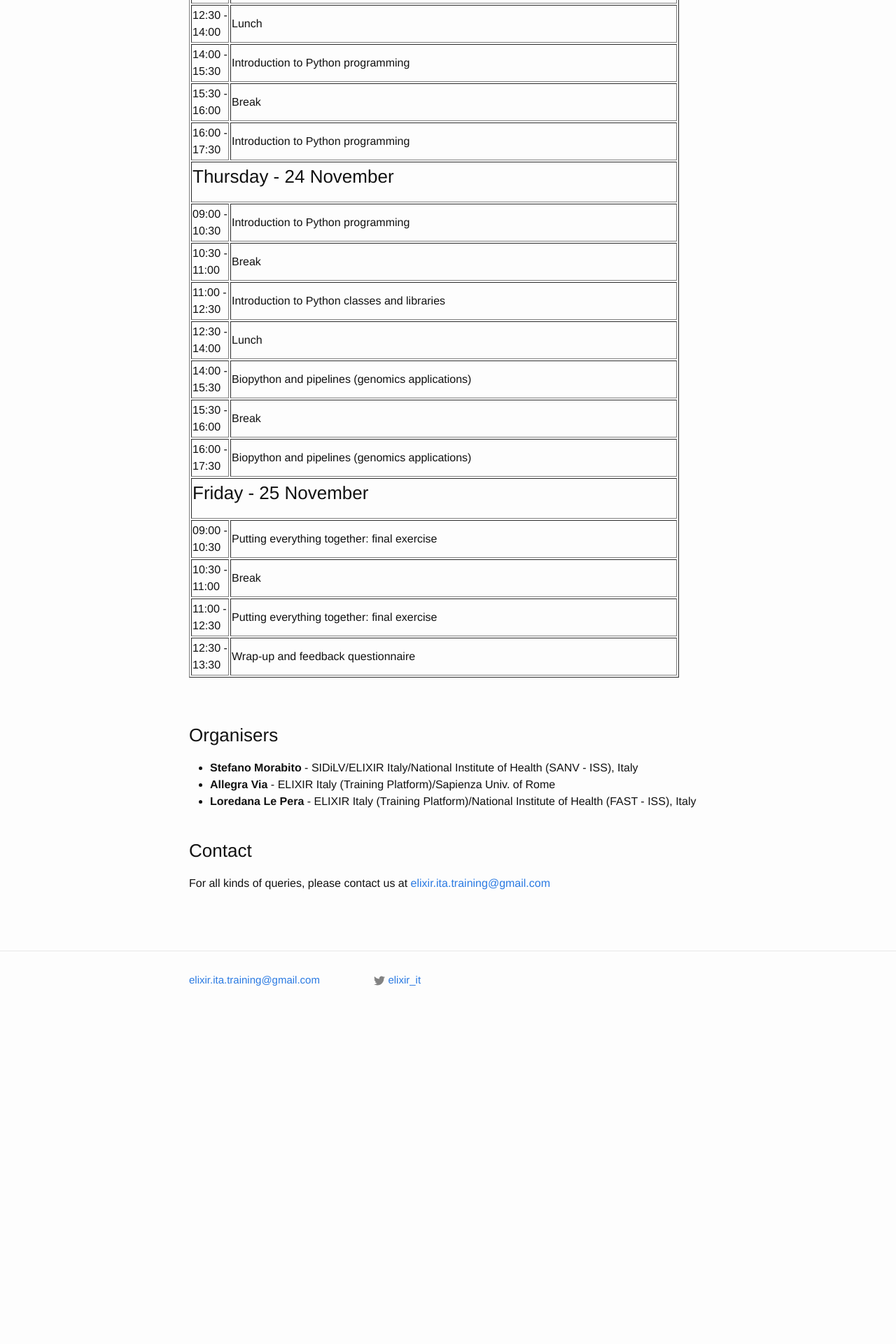
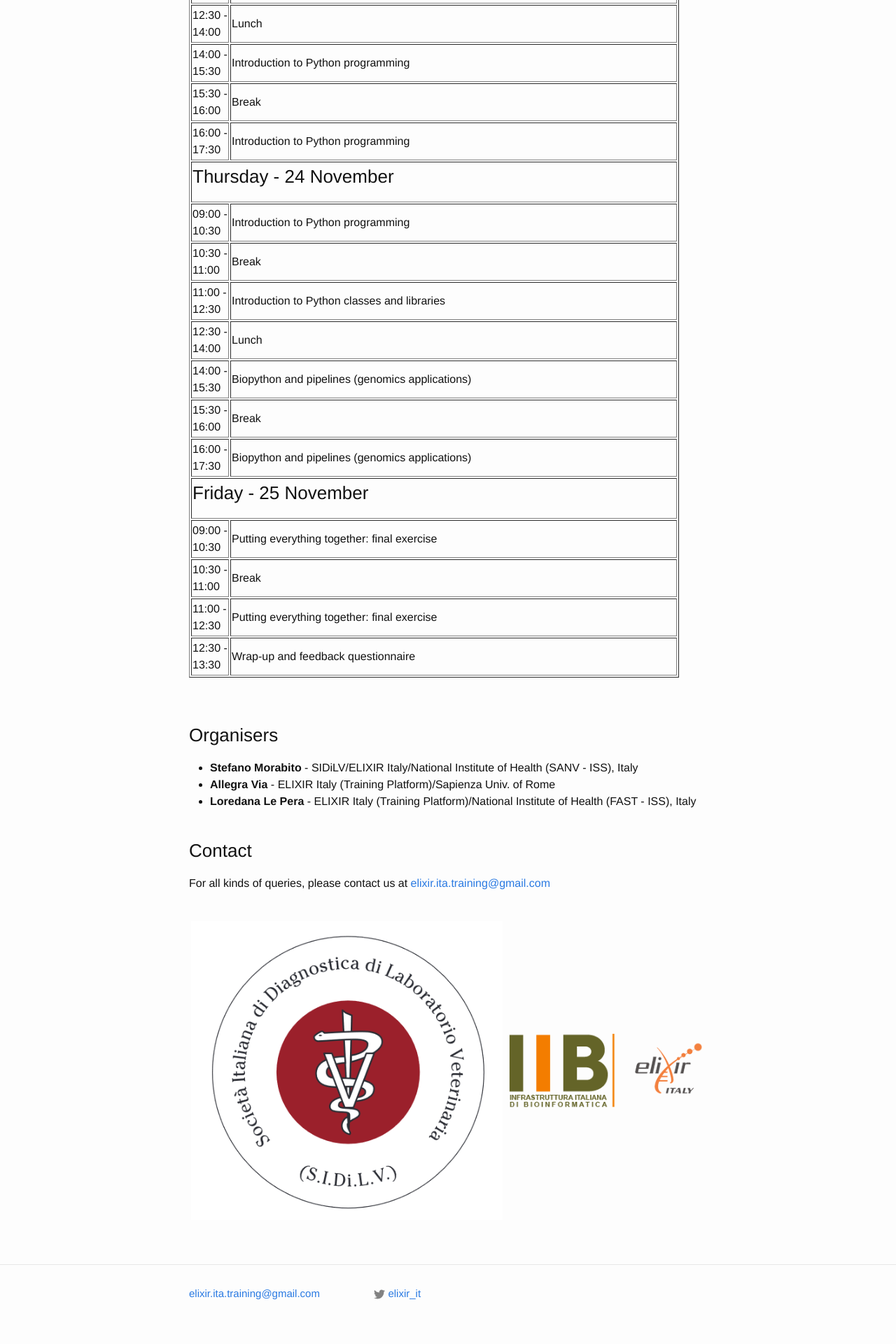
Before and after one commit to ELIXIR-IIB-training/website, a Jekyll site: the page built from _posts/2022-11-22-School_Python_genomics_Basic_module.md, in a window 1280 px wide. Shown: the part 3380-5300 px from the top of the page at 70% size. Built offline with Jekyll 4.4.1, drawn with Linux system fonts in a browser that asks for light colours; before the commit the page ends 4852 px from its top, so only the background shows below that.

Commit message:
Add logos at bottom

```diff
--- a/_posts/2022-11-22-School_Python_genomics_Basic_module.md
+++ b/_posts/2022-11-22-School_Python_genomics_Basic_module.md
@@ -217,3 +217,14 @@ This course is aimed at research scientists at any stage of their career who are
 For all kinds of queries, please contact us at <elixir.ita.training@gmail.com>
 <br>
 <br>
+<table>
+<tr>
+	<td>
+	<a href="https://sidilv.org/"><img src="../../../img/Logo_SIDILV.png"></a>
+	</td>
+	<td weight="20"></td>
+	<td>
+	<a href="https://elixir-iib-training.github.io/website/"><img weight="150" src="../../../img/logo_iib.png"></a>
+	</td>
+</tr>
+</table>
```
